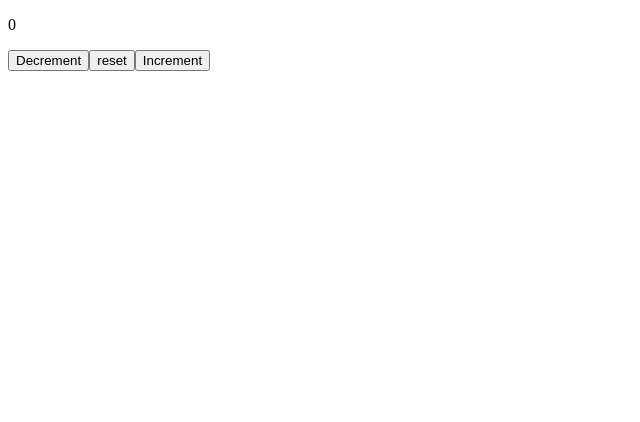
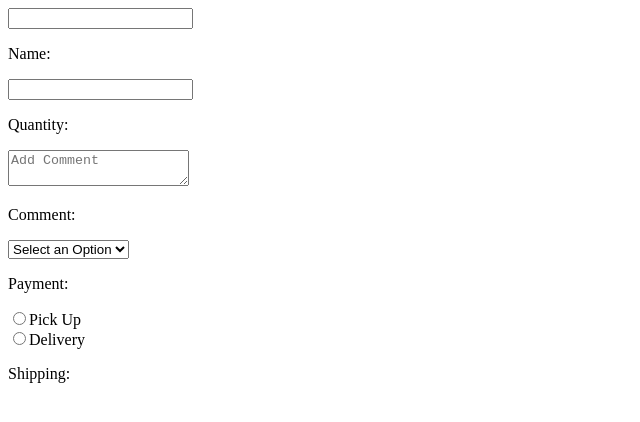
Before and after one commit to MTKing4/Public-Coding, a React (Vite) app in the folder JavaScript/react-app/react-app/: page / in a window 1280 px wide. Shown: the top 422 px of the page, without its empty margins (0-640 px from the left). Built offline with nearby package versions, Linux system fonts and the light colour scheme.

Commit message:
Bro Code React- onChange Event Handler

```diff
--- a/JavaScript/react-app/react-app/src/App.jsx
+++ b/JavaScript/react-app/react-app/src/App.jsx
@@ -1,10 +1,10 @@
-import Counter from './Counter.jsx'
+import MyComponent2 from './MyComponent2.jsx'
 
 function App() {
 
   return(
     <>
-        <Counter />
+        <MyComponent2 />
     </>
   )
 }
--- /dev/null
+++ b/JavaScript/react-app/react-app/src/MyComponent2.jsx
@@ -0,0 +1,70 @@
+import React, {useState} from 'react';
+
+
+function MyComponent2(){
+
+    const [name, setName] = useState("");
+    const [quantity, setQuantity] = useState();
+    const [comment, setComment] = useState("");
+    const [payment, setPayment] = useState("");
+    const [shipping, setShipping] = useState("");
+
+    function handleNameChange(event){
+        setName(event.target.value);
+    }
+
+    function handleQuantityChange(event){
+        setQuantity(event.target.value);
+    }
+
+    function handleCommentChange(event){
+        setComment(event.target.value);
+    }
+
+    function handlePaymentChange(event){
+        setPayment(event.target.value);
+    }
+
+    function handleShippingChange(event){
+        setShipping(event.target.value);
+    }
+
+    return(<div>
+        <input value={name} onChange={handleNameChange} />
+        <p>Name: {name}</p>
+
+        <input value={quantity} onChange={handleQuantityChange} type="Number" />
+        <p>Quantity: {quantity}</p>
+
+        <textarea value={comment} onChange={handleCommentChange} placeholder="Add Comment" />
+        <p>Comment: {comment}</p>
+
+        <select value={payment} onChange={handlePaymentChange}>
+            <option value=""> Select an Option</option>
+            <option value="Visa">Visa</option>
+            <option value="Mastercard">Mastercard</option>
+            <option value="Giftcard">Giftcard</option>
+        </select>
+        <p>Payment: {payment}</p>
+
+        <label>
+            <input type="radio" value="Pick Up"
+                   checked={shipping === "Pick Up"}
+                   onChange={handleShippingChange} />
+            Pick Up
+        </label>
+        <br></br>
+        <label>
+            <input type="radio" value="Delivery"
+                   checked={shipping === "Delivery"}
+                   onChange={handleShippingChange} />
+            Delivery
+        </label>
+        <p>Shipping: {shipping}</p>
+    </div>)
+}
+
+export default MyComponent2
+
+// onChange will update instantly to whatever we type in the textfield, function gets called each time a change happens
+//  <input type="Number" /> will give two arrows to increasae and decreas the number (super coool)
```
Also changed, not shown: 1 other file (tests, documents, lock files or other folders).
